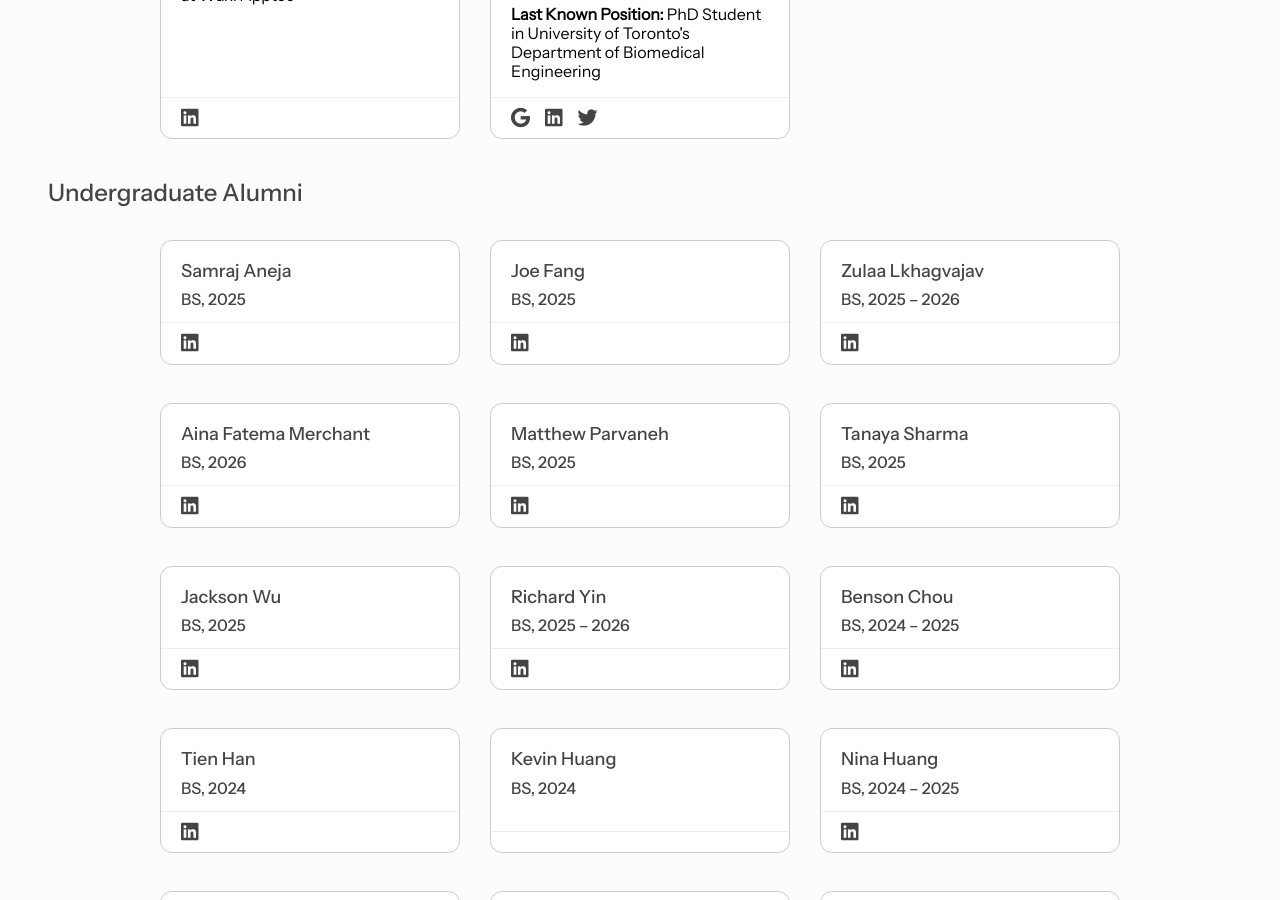
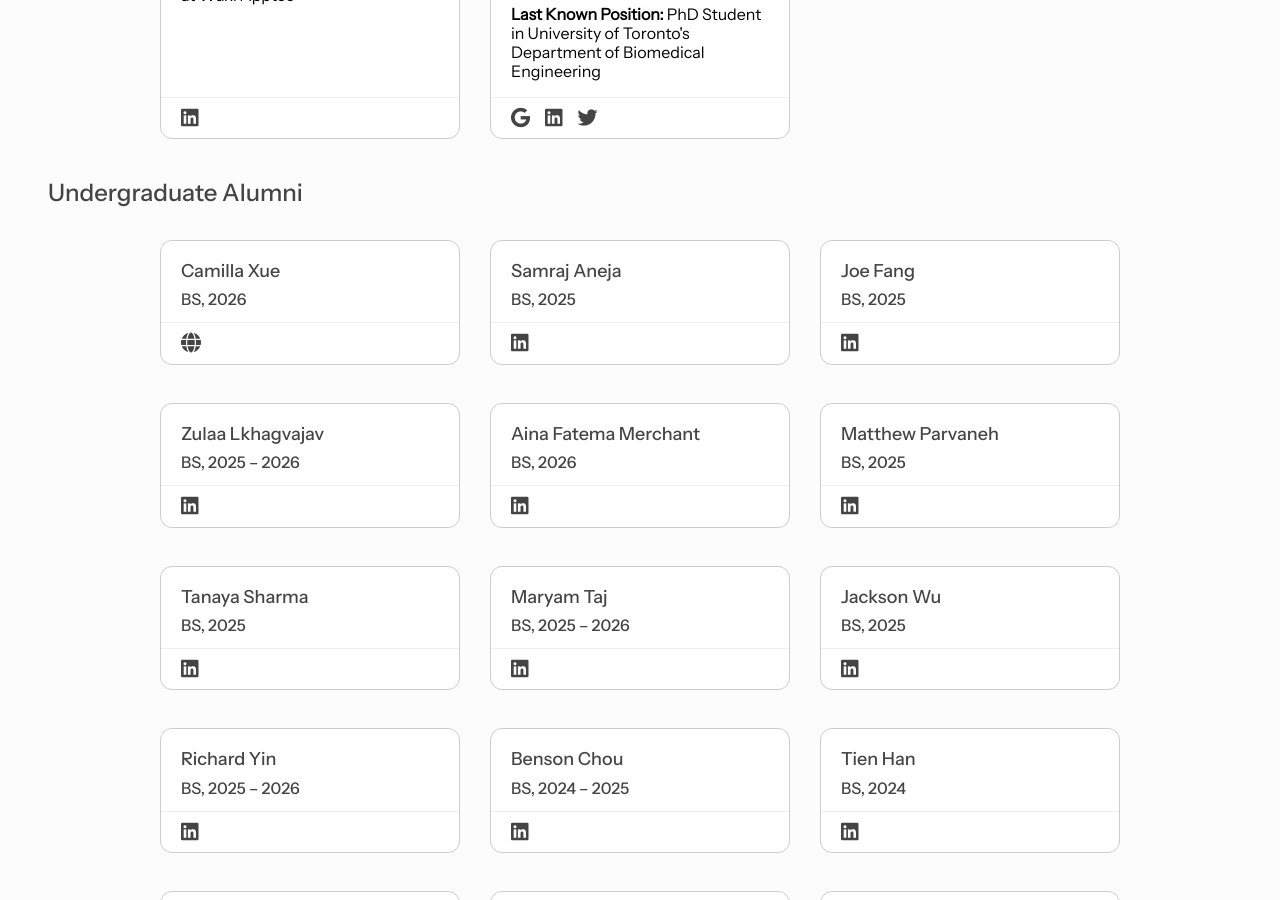
Before and after one commit to chai-toronto/chai-toronto.github.io, a Jekyll site: the page built from alumni/index.html, in a window 1280 px wide and 900 px high, scrolled down 1970 px. Built offline with Jekyll 4.4.1, drawn with Linux system fonts in a browser that asks for light colours.

Commit message:
moving ugrads

```diff
--- a/_data/members.yml
+++ b/_data/members.yml
@@ -137,14 +137,6 @@
   startyear: 2026
   active: true
 
-- id: maryam_taj
-  name: Maryam Taj
-  degree: BS
-  image: /images/members/maryam_taj.jpg
-  linkedin: maryamtaj
-  startyear: 2025
-  active: true
-
 - id: tianmen_wang
   name: Tianmen (Tim) Wang
   degree: BS
@@ -160,14 +152,6 @@
   image: /images/members/yibin_wang.jpg
   linkedin: yibin-wang-516a46336
   startyear: 2025
-  active: true
-
-- id: camilla_xue
-  name: Camilla Xue
-  degree: BS
-  image: /images/members/camilla_xue.jpg
-  website: https://caconoutt.github.io/
-  startyear: 2026
   active: true
 
 # Staff
@@ -282,6 +266,15 @@
 
 # Undergrad Alumni
 # Sort by start year, then last name
+- id: camilla_xue
+  name: Camilla Xue
+  degree: BS
+  image: /images/members/camilla_xue.jpg
+  website: https://caconoutt.github.io/
+  startyear: 2026
+  endyear: 2026
+  active: false
+
 - id: samraj_aneja
   name: Samraj Aneja
   degree: BS
@@ -334,6 +327,15 @@
   linkedin: tanayasharma
   startyear: 2025
   endyear: 2025
+  active: false
+
+- id: maryam_taj
+  name: Maryam Taj
+  degree: BS
+  image: /images/members/maryam_taj.jpg
+  linkedin: maryamtaj
+  startyear: 2025
+  endyear: 2026
   active: false
 
 - id: jackson_wu
```
